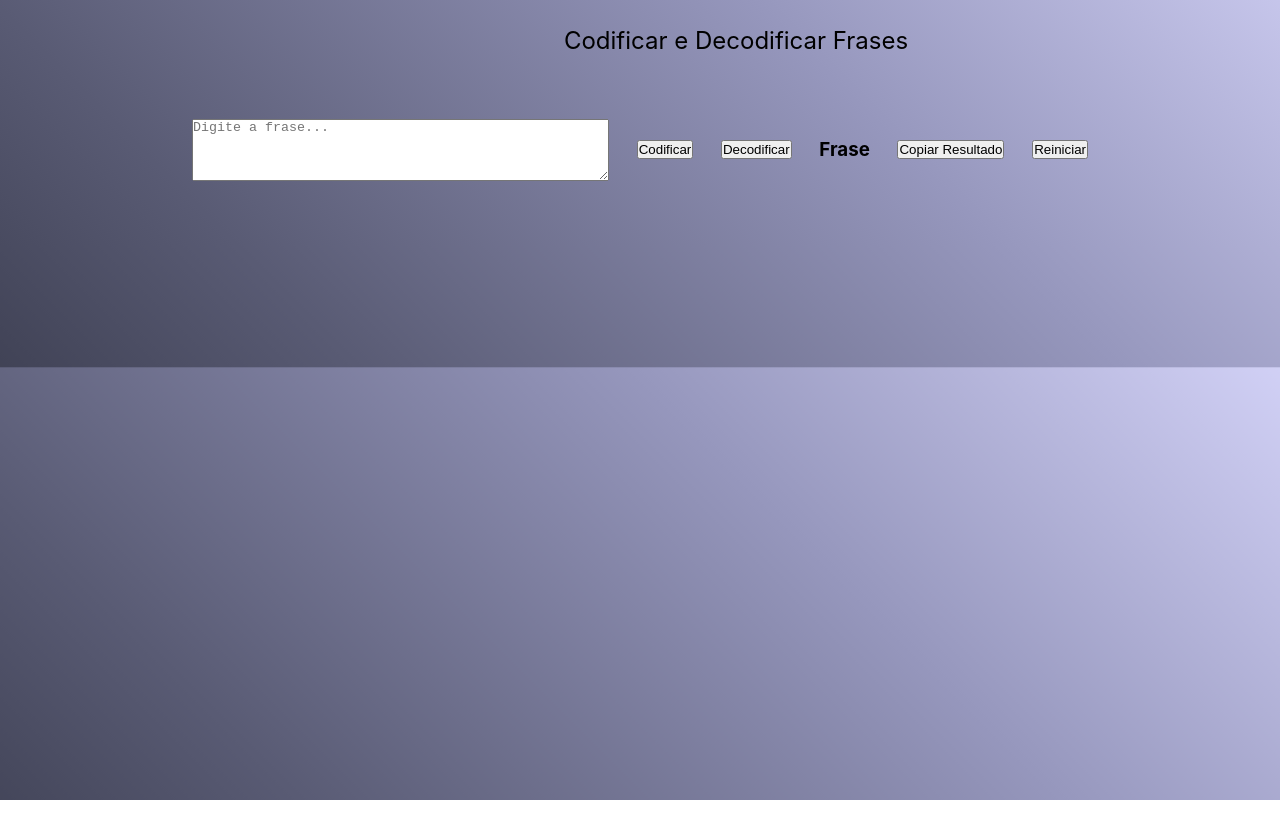
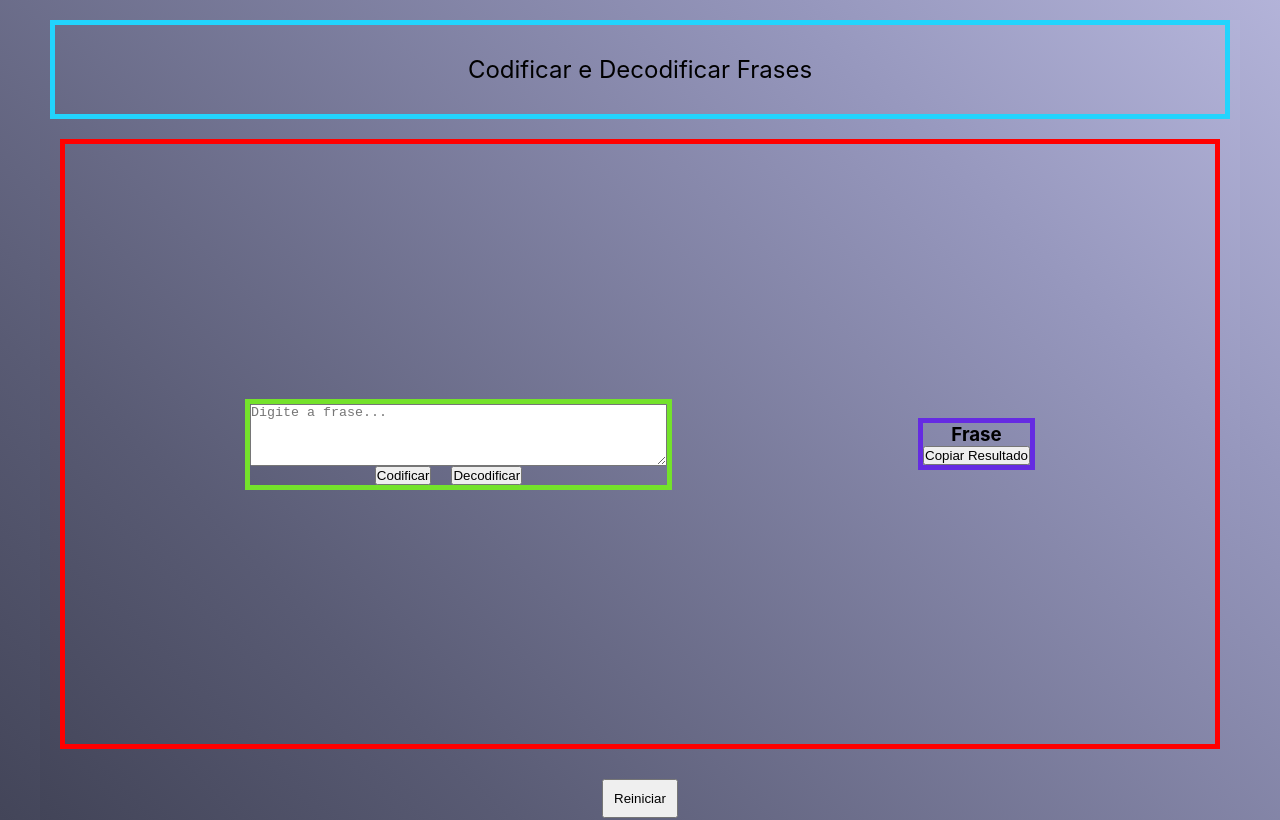
Before and after one commit to Beto1821/Cod-Decod, a React (Create React App) app: page / in a window 1280 px wide. Shown: the top 820 px of the page. Built offline with nearby package versions, Linux system fonts and the light colour scheme.

Commit message:
Css puro setup

```diff
--- a/src/App.css
+++ b/src/App.css
@@ -1,9 +1,25 @@
+@import url('https://fonts.googleapis.com/css2?family=Krona+One&family=Montserrat:wght@400;600&display=swap');
+
 :root {
   --color1: #000000;
   --color2: #252734;
   --color3: #595b74;
   --color4: #9697bd;
   --color5: #dbdaff;
+
+  --cor-primaria: #000000;
+  --cor-secundaria: #F6F6F6;
+  --cor-terciaria: #22D4FD;
+  --cor-hover: #272727;
+
+  --fonte-primaria: 'Krona One', sans-serif;
+  --fonte-secundaria: 'Montserrat', sans-serif;
+
+}
+
+*{
+  margin: 0;
+  padding: 0;
 }
 
 body {
@@ -11,6 +27,9 @@ body {
   background: linear-gradient(45deg, var(--color1), var(--color2), var(--color3), var(--color4), var(--color5));
   background-size: 200% 200%;
   text-align: center;
+  box-sizing: border-box;
+  height: 120vh;
+  margin: 20px 20px;
 }
 
 @keyframes Animation {
@@ -25,14 +44,12 @@ body {
   }
 }
 
-*{
-  margin: 0;
-  padding: 0;
-}
-
 header{
-  padding: 2% 0% 0% 15%;
   font-size: 1.5rem;
+  text-align: center;
+  border: #22D4FD 5px solid;
+  margin: 10px 10px ;
+  padding: 30px 20px;
 }
 
 .App {
@@ -40,4 +57,40 @@ header{
   display: flex;
   align-items: center;
   justify-content: space-between;
+  height: 50%;
+  margin: 20px 20px;
+  border: red 5px solid;
 }
+
+.Input {
+  display: flex;
+  flex-direction: column;
+  align-items: center;
+  border: rgb(116, 226, 43) 5px solid;
+}
+
+.botaoCod {
+  display: flex;
+  justify-content: space-between; /* Adiciona espaçamento igual entre os botões */
+}
+
+.botaoCod button {
+  margin-right: 20px; /* Adiciona margem à direita de cada botão, ajuste conforme necessário */
+}
+
+.Output {
+  display: flex;
+  flex-direction: column;
+  align-items: center;
+  border: rgb(101, 43, 226) 5px solid;
+}
+
+.reset {
+  margin: 10px 10px ;
+  padding: 10px 10px;
+}
+
+.footer {
+  margin: 10px 10px ;
+  padding: 30px 20px;
+}
--- a/src/App.js
+++ b/src/App.js
@@ -20,14 +20,17 @@ export default class App extends Component {
     return (
     <body>
       <header >Codificar e Decodificar Frases</header>
-      <div className="App">
-        <textarea
+        <main className='App'>
+          <div className="Input">
+            <textarea className='TextArea'
               value={fraseOriginal}
               onChange={(e) => this.setState({ fraseOriginal: e.target.value })}
               rows={4}
               cols={50}
               placeholder="Digite a frase..."
             />
+
+            <div className='botaoCod'>
               <ButtonCod
                 fraseOriginal={fraseOriginal}
                 setFraseCodificada={(novaFraseCodificada) => this.setState({ fraseCodificada: novaFraseCodificada })}
@@ -36,16 +39,22 @@ export default class App extends Component {
                 fraseOriginal={fraseOriginal}
                 setFraseDecodificada={(novaFraseDecodificada) => this.setState({ fraseDecodificada: novaFraseDecodificada })}
               />
-        <div>
+            </div>
+          </div>
+          <div className='Output'>
               <h3>Frase </h3>
               <p>{fraseCodificada}</p>
               <p>{fraseDecodificada}</p>
-        </div>
+
             <ButtonCopy
               fraseCodificada={fraseCodificada}
             />
-        <button onClick={this.handleRefresh}>Reiniciar</button>
           </div>
+        </main>
+        <button className='reset' onClick={this.handleRefresh}>Reiniciar</button>
+        <footer className='footer'>
+            Made in React with love
+        </footer>
     </body>
     );
   }
```
Lines whose indentation alone changed are shown as unchanged.
